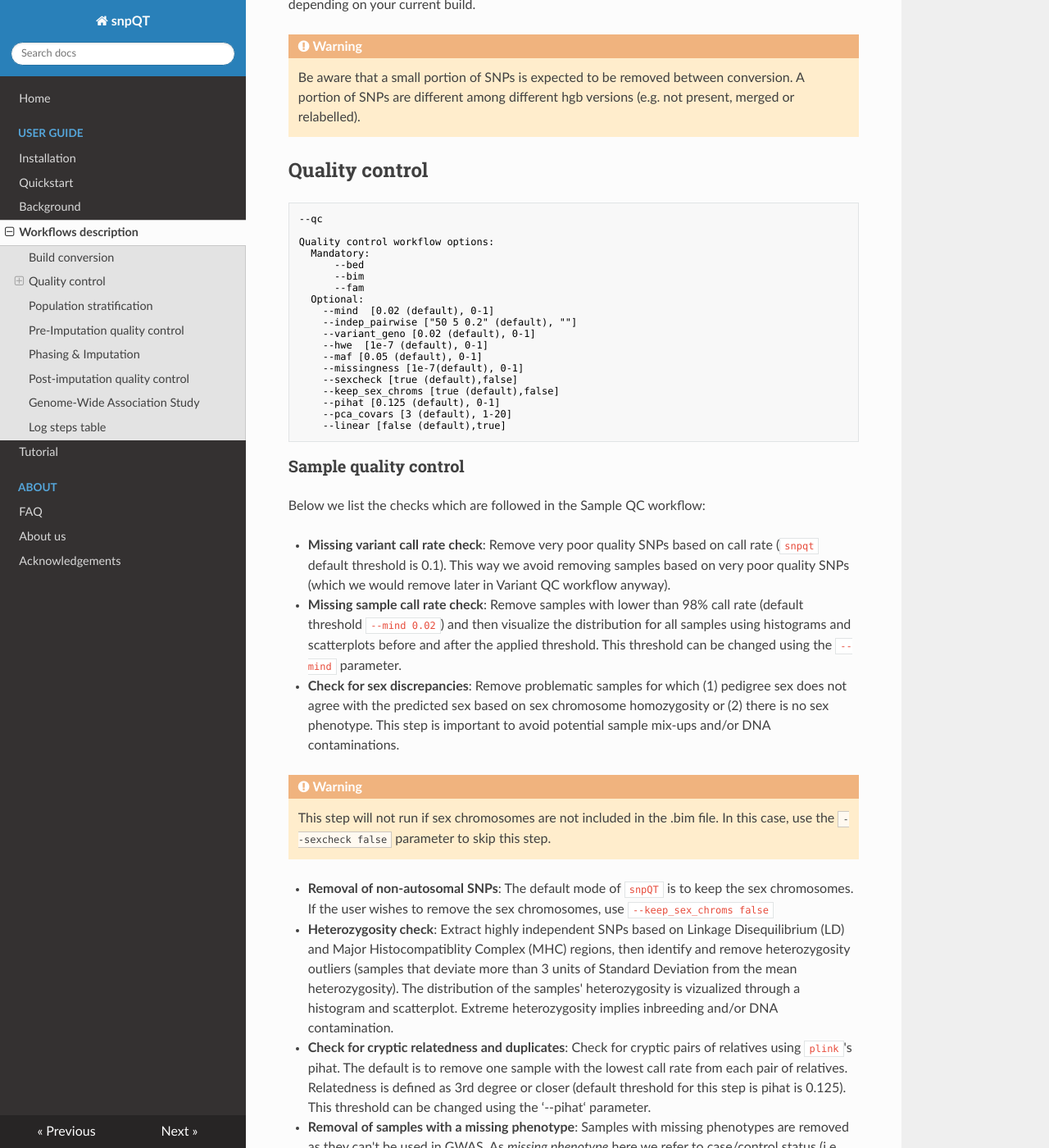
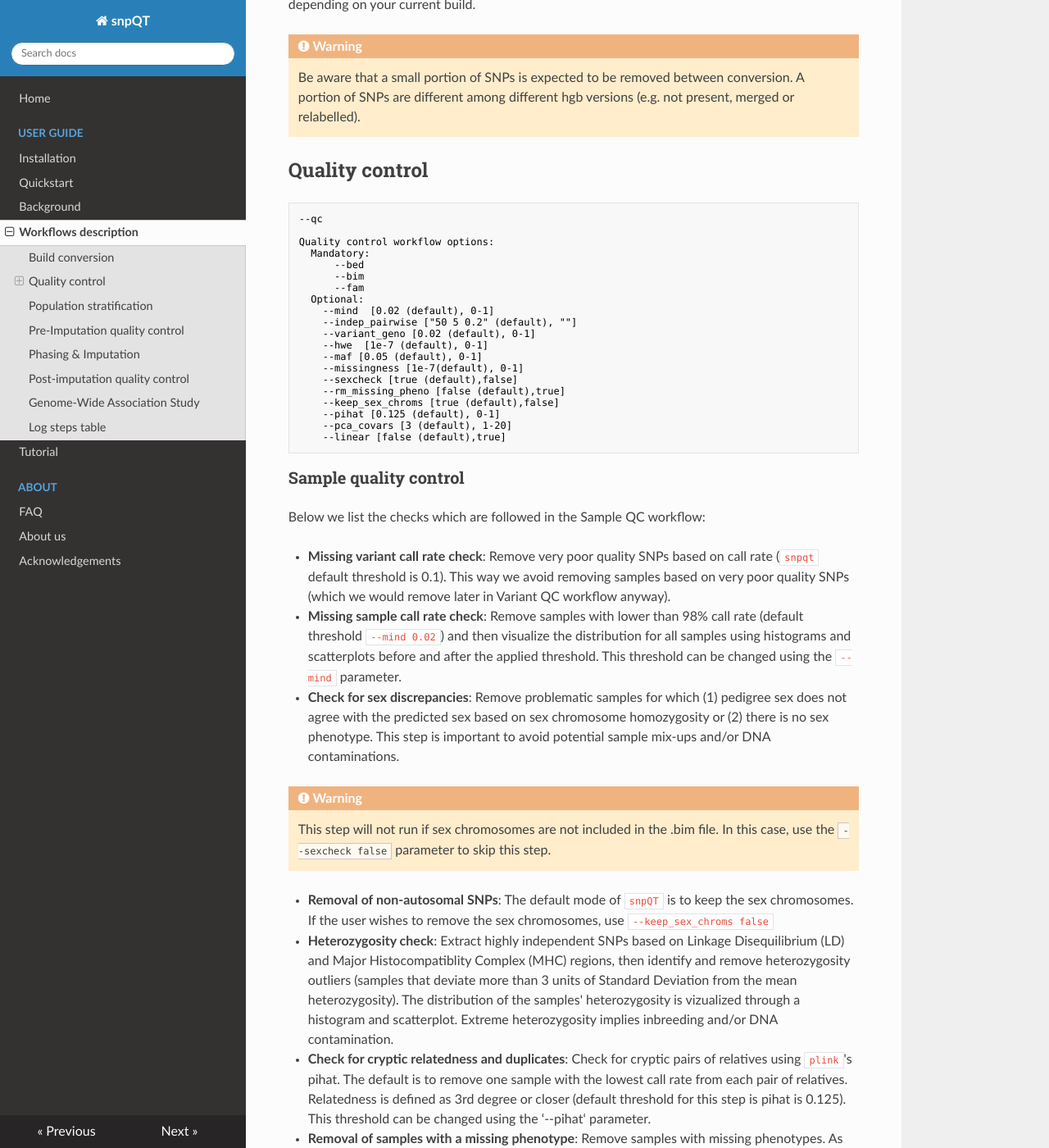
Before and after one commit to nebfield/snpQT, an MkDocs documentation site: the page built from docs/user-guide/workflows.md, in a window 1280 px wide and 1400 px high, scrolled down 1046 px. Shown: the whole window at 82% size. Built offline with MkDocs 1.6.1, drawn with Linux system fonts in a browser that asks for light colours; nearby versions of some CDN libraries; some of the changed text lies outside the part shown.

Commit message:
Update the docs with the new --rm_missing_pheno parameter

```diff
--- a/docs/user-guide/workflows.md
+++ b/docs/user-guide/workflows.md
@@ -43,6 +43,7 @@ Quality control workflow options:
     --maf [0.05 (default), 0-1]
     --missingness [1e-7(default), 0-1]
 	--sexcheck [true (default),false]
+	--rm_missing_pheno [false (default),true]
 	--keep_sex_chroms [true (default),false]
 	--pihat [0.125 (default), 0-1]
 	--pca_covars [3 (default), 1-20]
@@ -68,7 +69,7 @@ Below we list the checks which are followed in the Sample QC workflow:
 
 - **Check for cryptic relatedness and duplicates**: Check for cryptic pairs of relatives using `plink`'s pihat. The default is to remove one sample with the lowest call rate from each pair of relatives. Relatedness is defined as 3rd degree or closer (default threshold for this step is pihat is 0.125). This threshold can be changed using the ‘--pihat‘ parameter.
 
-- **Removal of samples with a missing phenotype**: Samples with missing phenotypes are removed as they can't be used in GWAS. As *missing phenotype* here we refer to case/control status (i.e. the last column in your `plink` .fam file).
+- **Removal of samples with a missing phenotype**: Remove samples with missing phenotypes. As *missing phenotype* here we refer to case/control status (i.e. the last column in your `plink` .fam file). The default option in snpQT is to skip this step.
 
 At the end of Sample QC a .log file is generated listing the number of samples, variants, phenotypes and working directory for each step where the intermediate files are stored, as well as an .html report containing before-and-after the chosen thesholds plots for the vast majority of the aforementioned steps.
 
```
Also changed, not shown: docs/user-guide/background.md (+1 -0 lines).
